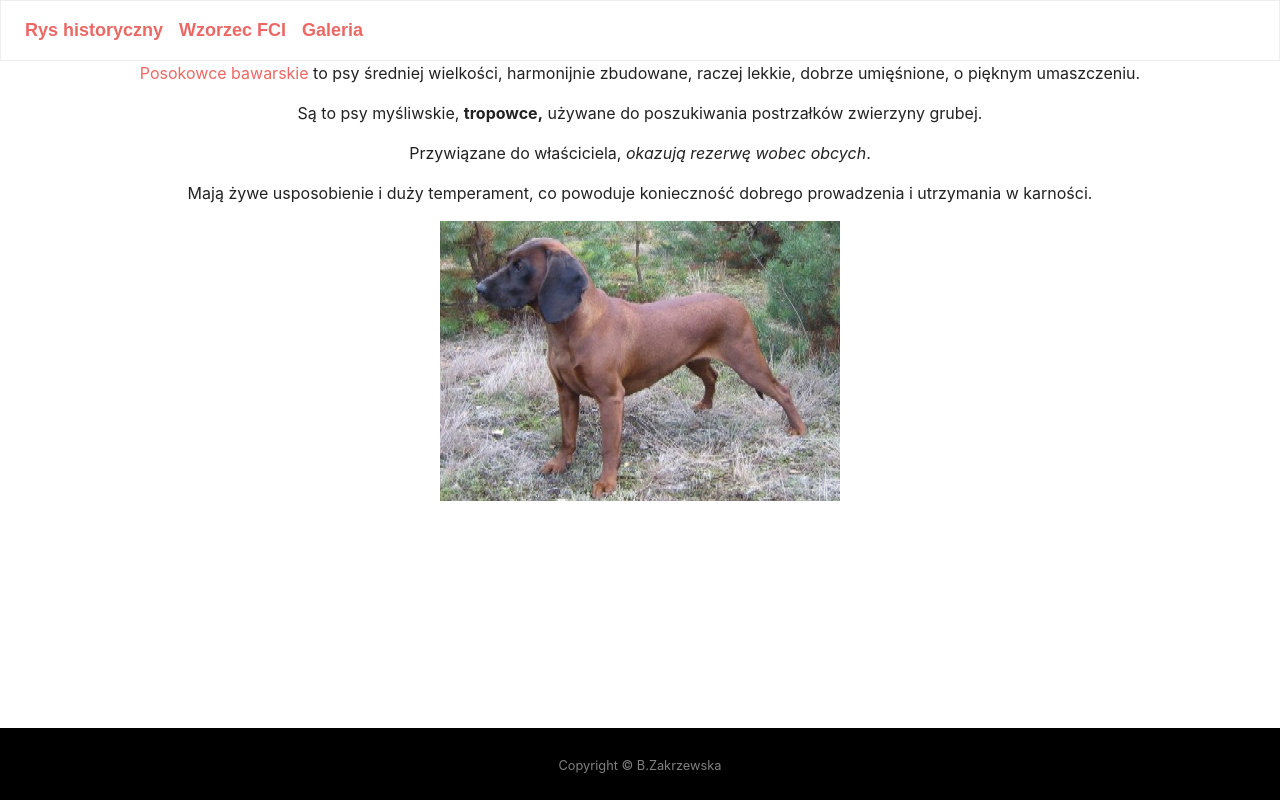
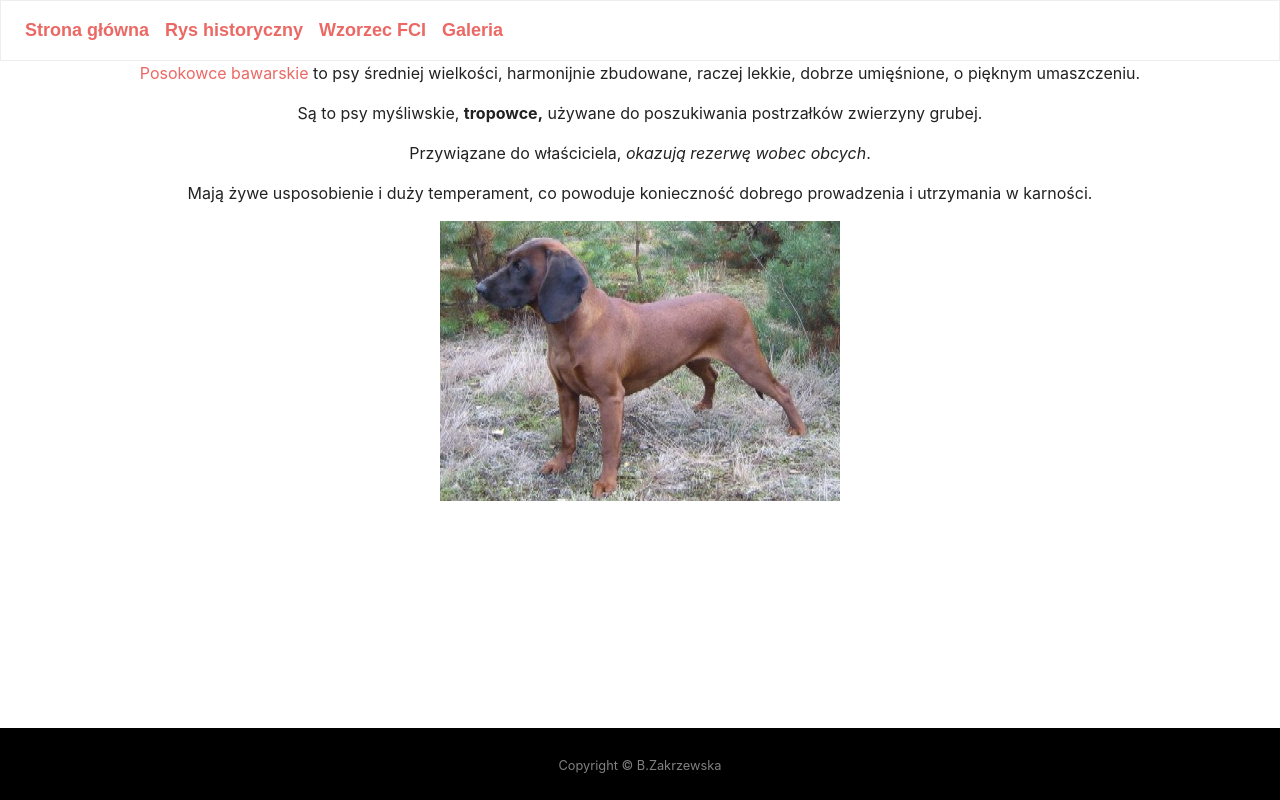
Before and after one commit to barbaraZakrz/barbaraZakrz.github.io, a plain HTML site: page index.html in a window 1280 px wide. Drawn offline with nearby package versions, Linux system fonts and the light colour scheme; a web font is replaced by a local one.

Commit message:
Add files via upload

```diff
--- a/index.html
+++ b/index.html
@@ -28,6 +28,9 @@
 
     <!-- Links -->
     <ul class="navbar-nav">
+        <li class="nav-item">
+            <a class="nav-link" href="glowna.html">Strona główna</a>
+        </li>
         <li class="nav-item">
             <a class="nav-link" href="rys.html">Rys historyczny</a>
         </li>
```
